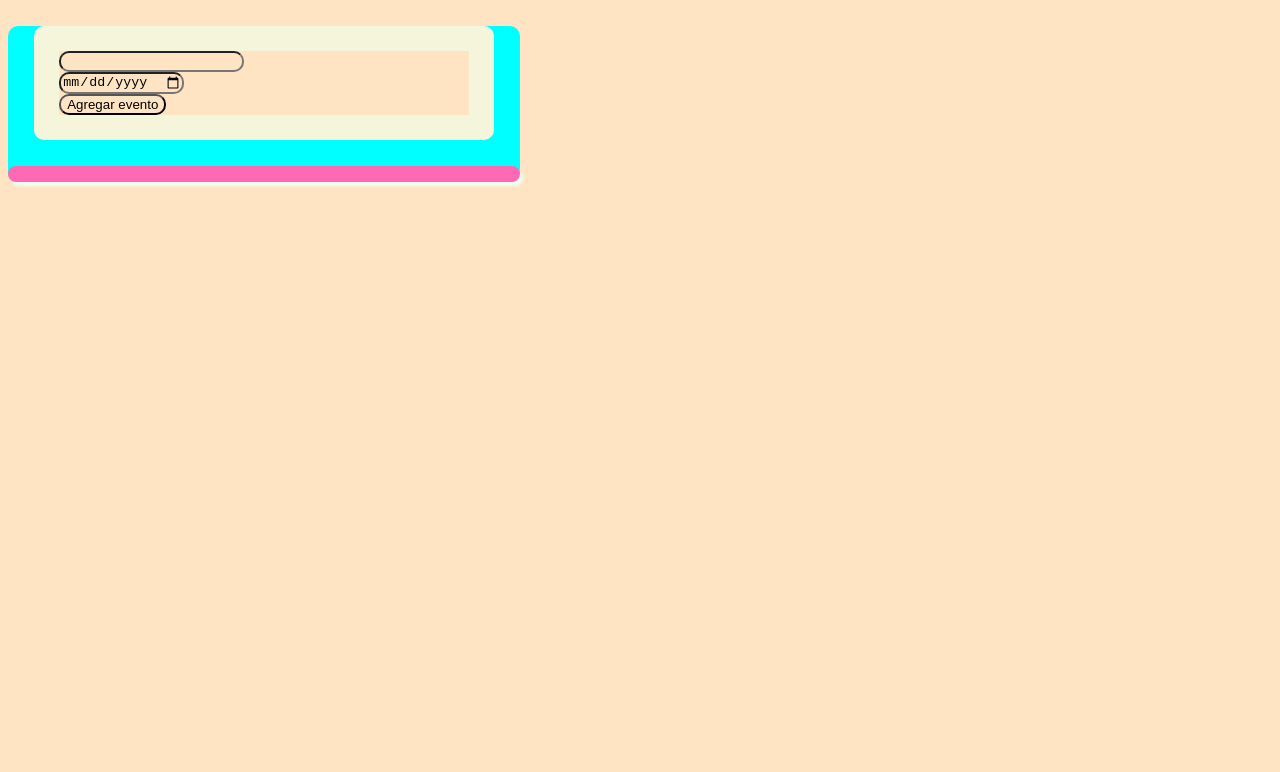
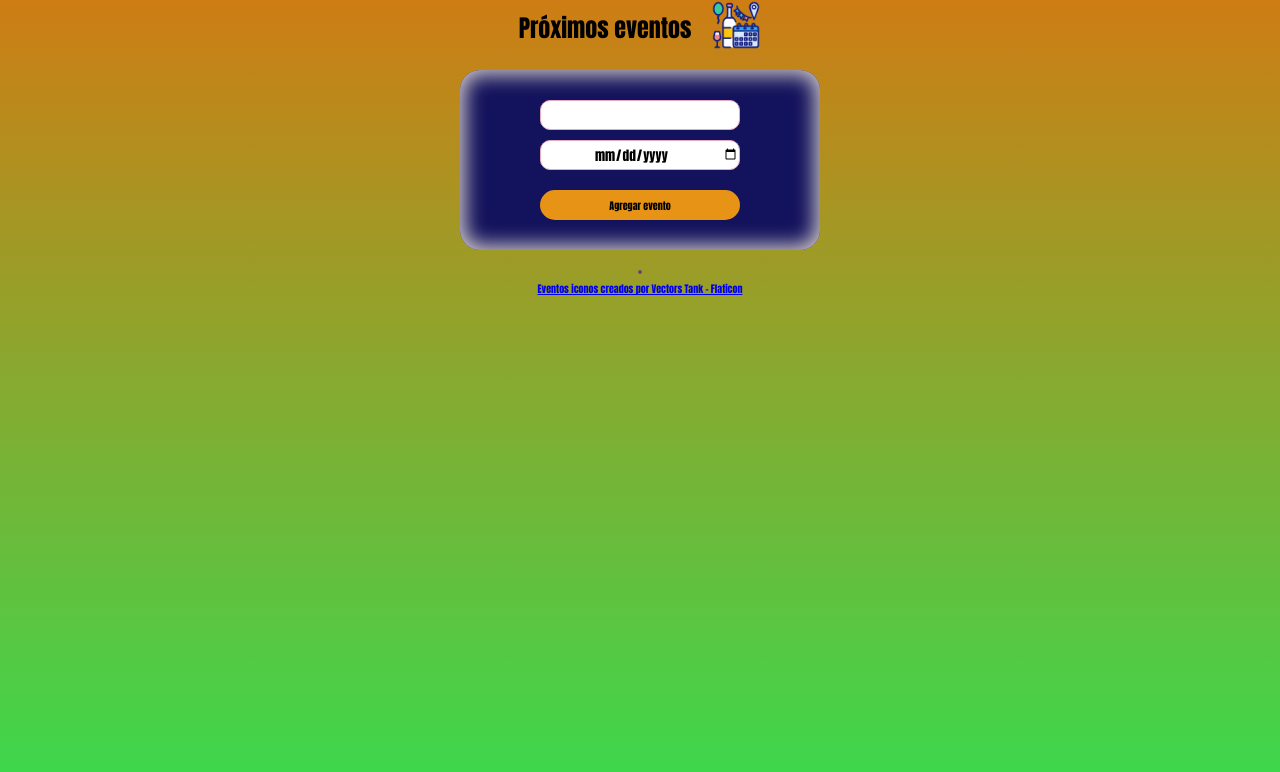
Before and after one commit to lcarvajalsa/LENGUAJE_BACKEND_JAVASCRIPT_Proyecto9, a plain HTML site: page index.html in a window 1280 px wide. Drawn offline with Linux system fonts and the light colour scheme.

Commit message:
terminado eventos

```diff
--- a/css/style.css
+++ b/css/style.css
@@ -1,46 +1,136 @@
 * {
-        background-color: bisque;
+    box-sizing: border-box;
+    margin: 0;
+    padding: 0;
+    font-family: Impact, Haettenschweiler, 'Arial Narrow Bold', sans-serif;
 }
 
 body {
-        height: 40%;
-        width: 40%;
+    display: flex;
+    justify-content: center;
     align-items: center;
+    flex-direction: column;
+    background: linear-gradient(to top, #17d430da, #ce7d14);
+    background-size: 100% 100%;
+    background-attachment: fixed;
+    background-position: center bottom;
+}
+
+.principal_imagen {
+    display: flex;
+    justify-content: space-around;
+}
+
+.principal_imagen h2 {
+    margin-top: 10px;
+}
+
+.imagen {
+    width: 50px;
+    margin-left: 20px;
+}
+
+.eventos {
+    border-radius: 20px;
+    margin: 20px 20px;
+    padding: 25px;
+    width: 45vh;
+    background-color: rgb(19, 18, 92);
+    box-shadow: inset 0px 0px 20px 5px rgb(209, 202, 202);
+}
+
+.formulario form {
+    display: flex;
+    flex-direction: column;
     justify-content: center;
-        background: aqua;
-        display: block;
+    align-items: center;
+}
+
+.formulario input {
+    border: 1px solid rgb(231, 169, 190);
+    border-radius: 10px;
+    width: 200px;
+    text-align: center;
+    margin: 5px;
+    height: 30px;
+}
+
+.formulario #agregar {
+    background-color: rgb(231, 147, 21);
+    width: 200px;
+    height: 30px;
+    padding: 5px;
+    margin-top: 15px;
+    border-radius: 20px;
+    border: none;
+    cursor: pointer;
+    font-size: 10px;
+}
+
+#agregar:hover {
+    background: rgb(88, 142, 146);
+}
+
+.derechosAutor a {
+    font-size: 10px;
+    margin-top: 10px;
+}
+
+.listaEventos2 {
+    border: 2px solid rgb(110, 67, 114);
+    border-radius: 10px;
+    display: auto;
+    box-shadow: inset 0px 0px 20px 5px rgb(240, 230, 236);
+}
+
+.evento {
+    display: auto;
+    display: flex;
+    justify-content: space-between;
+    justify-content: center;
+    align-items: center;
+    gap: 6rem;
+    border: 2px solid rgb(199, 241, 9);
+    border-radius: 20px;
+    padding: 20px;
+    margin: 10px;
+    width: 600px;
+}
+
+.dias {
+    display: flex;
+    flex-direction: column;
+    justify-content: center;
+    align-items: center;
+    margin-left: 10px;
     border-radius: 10px;
 }
 
-    .eventos {
-        background-color: beige;
-        align-items: center;
-        border-radius: 10px;
-        padding: 5%;
-        margin: 5%;
-        justify-content: flex;
-        border-radius: 10px;
+.diasFaltantes {
+    color: white;
+    font-size: 1.5rem;
 }
 
-    .listaEventos2 {
-        padding: 8px 16px;
-        outline: none;
-        border: none;
-        margin: 0px, 10px;
-        background: hotpink;
-        font-size: 10px;
-        font-weight: 500;
-        border-radius: 0.9rem;
-        box-shadow: 3px 4px 3px 0px honeydew;
+.texto {
+    display: flex;
+    flex-direction: column;
 }
 
-    input {
-        cursor: pointer;
-        display: flex;
-        border-radius: 10px;
+.nombreEvento {
+    width: 100px;
+    height: 50px;
+    overflow: auto;
 }
 
-    button {
+.eliminar {
+    border: none;
+    width: 100px;
+    height: 50px;
+    border-radius: 5px;
+    background: #3f9158;
     cursor: pointer;
-        border-radius: 10px;
 }
+
+.eliminar:hover {
+    background: rgb(180, 9, 9);
+}
--- a/index.html
+++ b/index.html
@@ -10,14 +10,24 @@
 </head>
 
 <body>
+    <div class="principal_imagen">
+        <h2>Próximos eventos</h2>
+        <img src="./img/evento.png" class="imagen">
+    </div>
     <div class="eventos">
-        <form>
-            <input type="text" id="nombreEvento" />
-            <input type="date" id="fechaEvento" />
-            <input type="submit" id="agregar" value="Agregar evento" />
-        </form>
+        <div class="formulario">
+            <form>
+                <input type="text" id="nombreEvento" />
+                <input type="date" id="fechaEvento" />
+                <input type="submit" id="agregar" value="Agregar evento" />
+            </form>
+        </div>
     </div>
     <div class="listaEventos2" id="listaEventos"></div>
+
+    <footer class="derechosAutor">
+        <a href="https://www.flaticon.es/iconos-gratis/eventos" title="eventos iconos">Eventos iconos creados por Vectors Tank - Flaticon</a>
+    </footer>
     <script src="./js/string.js"></script>
 </body>
 
--- a/js/string.js
+++ b/js/string.js
@@ -1,9 +1,10 @@
 let eventos = [];
-let arreglo = [];
-const nombreEvento = document.querySelector("#nombreEvento");
-const fechaEvento = document.querySelector("#fechaEvento");
-const botnAreglo = document.querySelector("#agregar");
-const listaEventos = document.querySelector("#listaEventos");
+let arr = [];
+
+const nombreEvento = document.querySelector("#nombreEvento")
+const fechaEvento = document.querySelector("#fechaEvento")
+const botnAgregar = document.querySelector("#agregar")
+const listaEventos = document.querySelector("#listaEventos")
 
 const json = cargar();
 
@@ -15,6 +16,7 @@ try {
 eventos = arr ? [...arr] : [];
 
 mostrarEventos();
+
 document.querySelector("form").addEventListener("submit", e => {
     e.preventDefault();
     agregarEvento();
@@ -27,11 +29,13 @@ function agregarEvento() {
     if (diferenciaFecha(fechaEvento.value) < 0) {
         return;
     }
+
     const nuevoEvento = {
         id: (Math.random() * 100).toString(36).slice(3),
         nombre: nombreEvento.value,
-        fecha: fechaEvento.value
+        fecha: fechaEvento.value,
     };
+
     eventos.unshift(nuevoEvento);
 
     guardar(JSON.stringify(eventos));
@@ -47,16 +51,18 @@ function diferenciaFecha(destino) {
     let diferencia = fechaDestino.getTime() - fechaActual.getTime();
     let dias = Math.ceil(diferencia / (1000 * 3600 * 24));
     return dias;
+
 }
 
 function mostrarEventos() {
     const eventosHTML = eventos.map((evento) => {
         return `
-            <div class="evento" >
-                <div class="dias" >
-                    <span class="diasFaltantes">${diferenciaFecha(evento.fecha) } <div /span>
-                    <span class="texto">días para</span>
+        <div class="evento">
+            <div class="dias">
+            <span class="diasFaltantes">${diferenciaFecha(evento.fecha)}</span>
+            <span class="texto">dias para</span>
             </div>
+
             <div class="nombreEvento">${evento.nombre}</div>
             <div class="fechaEvento">${evento.fecha}</div>
             <div class="acciones">
@@ -66,13 +72,11 @@ function mostrarEventos() {
         `;
     });
     listaEventos.innerHTML = eventosHTML.join("");
-    document.querySelectorAll(`.eliminar`).forEach(button => {
-        button.addEventListener('click', e => {
-            const id = button.getAttribute(`data-id`);
+    document.querySelectorAll('.eliminar').forEach(button => {
+        button.addEventListener("click", e => {
+            const id = button.getAttribute('data-id');
             eventos = eventos.filter(evento => evento.id !== id);
-
             guardar(JSON.stringify(eventos));
-
             mostrarEventos();
         });
     });
@@ -83,5 +87,5 @@ function guardar(datos) {
 }
 
 function cargar() {
-    return localStorage.getItem("lista");
+    return localStorage.getItem("lista")
 }
```
Also changed, not shown: img/evento.png (added). Lines whose indentation alone changed are shown as unchanged.
